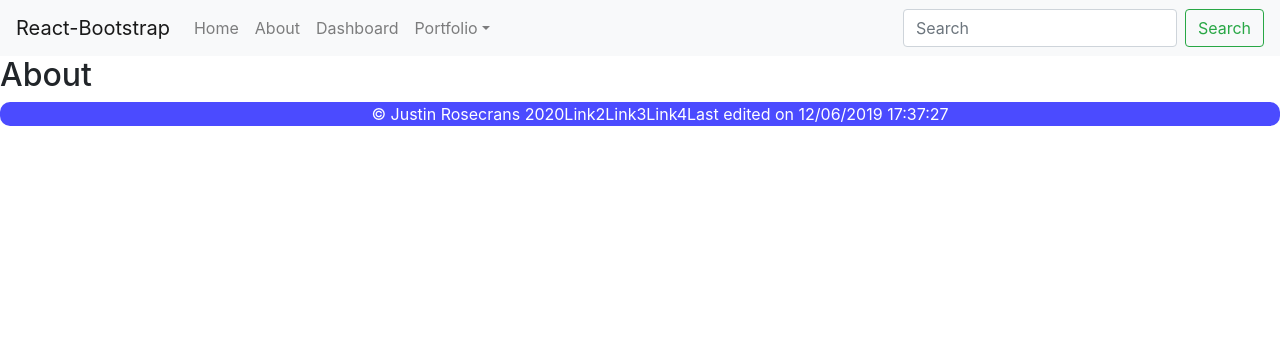
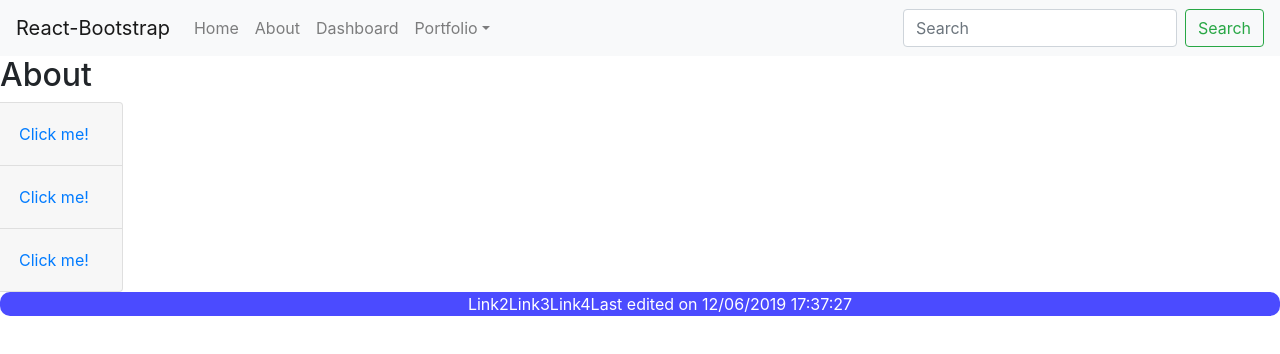
Before and after one commit to justin-rosecrans/portfolio, a React (Create React App) app: page /nokia in a window 1280 px wide. Shown: the top 354 px of the page. Built offline with nearby package versions, Linux system fonts and the light colour scheme.

Commit message:
update to images

```diff
--- a/src/Carousel/Carousel.js
+++ b/src/Carousel/Carousel.js
@@ -11,6 +11,7 @@ import ModalTable from '../Images/TD_Ameritrade/Desktop/index_option_fees_modal.
 import VideoPage from '../Images/TD_Ameritrade/Desktop/video_page.png';
 import MobileArticlePage from '../Images/TD_Ameritrade/Mobile/article_page.png';
 import MobileCarouselPage from '../Images/TD_Ameritrade/Mobile/carousel.png';
+import { Link } from 'react-router-dom'
 
 export default class Carousel extends Component {
   constructor() {
@@ -61,7 +62,9 @@ export default class Carousel extends Component {
                         Part of the Education Centre. This is the article page that has a right rail that allows
                         the user to watch videos and read articles.
                       </p>
-                      <button type="button" class="btn btn-primary btn-lg">Portfolio</button>
+                      <Link to="/tdAmeritrade">
+                        <button type="button" className="btn btn-primary btn-lg">Portfolio</button>
+                      </Link>
                     </section>
                   </div>
                   </div>
@@ -76,7 +79,9 @@ export default class Carousel extends Component {
                         Part of the Education Centre. When hovered on the carousel image slides up and a description fades in with a
                         button to continue to the article or video page.
                       </p>
-                      <button type="button" class="btn btn-primary btn-lg">Portfolio</button>
+                      <Link to="/tdAmeritrade">
+                        <button type="button" className="btn btn-primary btn-lg">Portfolio</button>
+                      </Link>
                     </section>
                   </div>
               </div>
@@ -90,7 +95,9 @@ export default class Carousel extends Component {
                       <p>
                         This is a modal of a table that shows a chart of the index option fees.
                       </p>
-                      <button type="button" class="btn btn-primary btn-lg">Portfolio</button>
+                      <Link to="/tdAmeritrade">
+                        <button type="button" className="btn btn-primary btn-lg">Portfolio</button>
+                      </Link>
                     </section>
                     </div>
                   </div>
@@ -105,7 +112,9 @@ export default class Carousel extends Component {
                         Part of the Education Centre. This is the video page that has a video on top that can be played
                         and on the bottom a carousel to show related videos.
                       </p>
-                      <button type="button" class="btn btn-primary btn-lg">Portfolio</button>
+                      <Link to="/tdAmeritrade">
+                        <button type="button" className="btn btn-primary btn-lg">Portfolio</button>
+                      </Link>
                     </section>
                   </div>
                   </div>
@@ -121,7 +130,9 @@ export default class Carousel extends Component {
                         This has a hamburger menu on top, a banner below the top, a print option,
                         time of the article, and a date that uses moment.js.
                       </p>
-                      <button type="button" class="btn btn-primary btn-lg">Portfolio</button>
+                      <Link to="/tdAmeritrade">
+                        <button type="button" className="btn btn-primary btn-lg">Portfolio</button>
+                      </Link>
                     </section>
                   </div>
                   </div>
@@ -137,7 +148,9 @@ export default class Carousel extends Component {
                         This has a search box with a magnifying glass and when clicked on, it opens a search box
                         to search.
                       </p>
-                      <button type="button" class="btn btn-primary btn-lg">Portfolio</button>
+                      <Link to="/tdAmeritrade">
+                        <button type="button" className="btn btn-primary btn-lg">Portfolio</button>
+                      </Link>
                     </section>
                   </div>
                   </div>
--- a/src/Footer/Footer.js
+++ b/src/Footer/Footer.js
@@ -6,7 +6,7 @@ class Footer extends Component {
         return (
             <section className="footer">
                 <ul>
-                    <li>&copy;	Justin Rosecrans 2020</li>
+                    {/* <li>&copy;	Justin Rosecrans 2020</li> */}
                     <li>Link2</li>
                     <li>Link3</li>
                     <li>Link4</li>
--- /dev/null
+++ b/src/Nokia/Nokia.js
@@ -0,0 +1,46 @@
+import React, { Component } from 'react';
+import Card from 'react-bootstrap/Card';
+import Accordion from 'react-bootstrap/Accordion';
+import Button from 'react-bootstrap/Button';
+import './Nokia.scss';
+
+export default class Nokia extends Component {
+    render() {
+        return (
+            <aside className="row">
+                <Accordion className="test">
+                    <Card>
+                        <Card.Header>
+                        <Accordion.Toggle as={Button} variant="link" eventKey="0">
+                            Click me!
+                        </Accordion.Toggle>
+                        </Card.Header>
+                        <Accordion.Collapse eventKey="0">
+                            <Card.Body>Body</Card.Body>
+                        </Accordion.Collapse>
+                    </Card>
+                    <Card>
+                        <Card.Header>
+                        <Accordion.Toggle as={Button} variant="link" eventKey="1">
+                            Click me!
+                        </Accordion.Toggle>
+                        </Card.Header>
+                        <Accordion.Collapse eventKey="1">
+                            <Card.Body>Body</Card.Body>
+                        </Accordion.Collapse>
+                    </Card>
+                    <Card>
+                        <Card.Header>
+                        <Accordion.Toggle as={Button} variant="link" eventKey="2">
+                            Click me!
+                        </Accordion.Toggle>
+                        </Card.Header>
+                        <Accordion.Collapse eventKey="2">
+                            <Card.Body>Body</Card.Body>
+                        </Accordion.Collapse>
+                    </Card>
+                </Accordion>
+            </aside>
+        )
+    }
+}
--- /dev/null
+++ b/src/Nokia/Nokia.scss
@@ -0,0 +1,4 @@
+.container {
+    padding: 1rem;
+    width: 30rem;
+}
--- a/src/routes.js
+++ b/src/routes.js
@@ -8,6 +8,7 @@ import NavDropdown from 'react-bootstrap/NavDropdown';
 import Form from 'react-bootstrap/Form';
 import FormControl from 'react-bootstrap/FormControl';
 import Button from 'react-bootstrap/Button';
+import Nokia from './Nokia/Nokia';
 import '../node_modules/bootstrap/scss/bootstrap.scss';
 import './Navigation/Navigation.scss';
 import {
@@ -76,6 +77,7 @@ export default function BasicExample() {
           </Route>
           <Route path="/nokia">
             <About />
+            <Nokia />
             <Footer />
           </Route>
           <Route path="/oao">
```
Also changed, not shown: src/Images/TD_Ameritrade/Desktop/uploadFiles.png (added), src/Images/TD_Ameritrade/Mobile/uploadFiles.png (added). Lines whose indentation alone changed are shown as unchanged.
